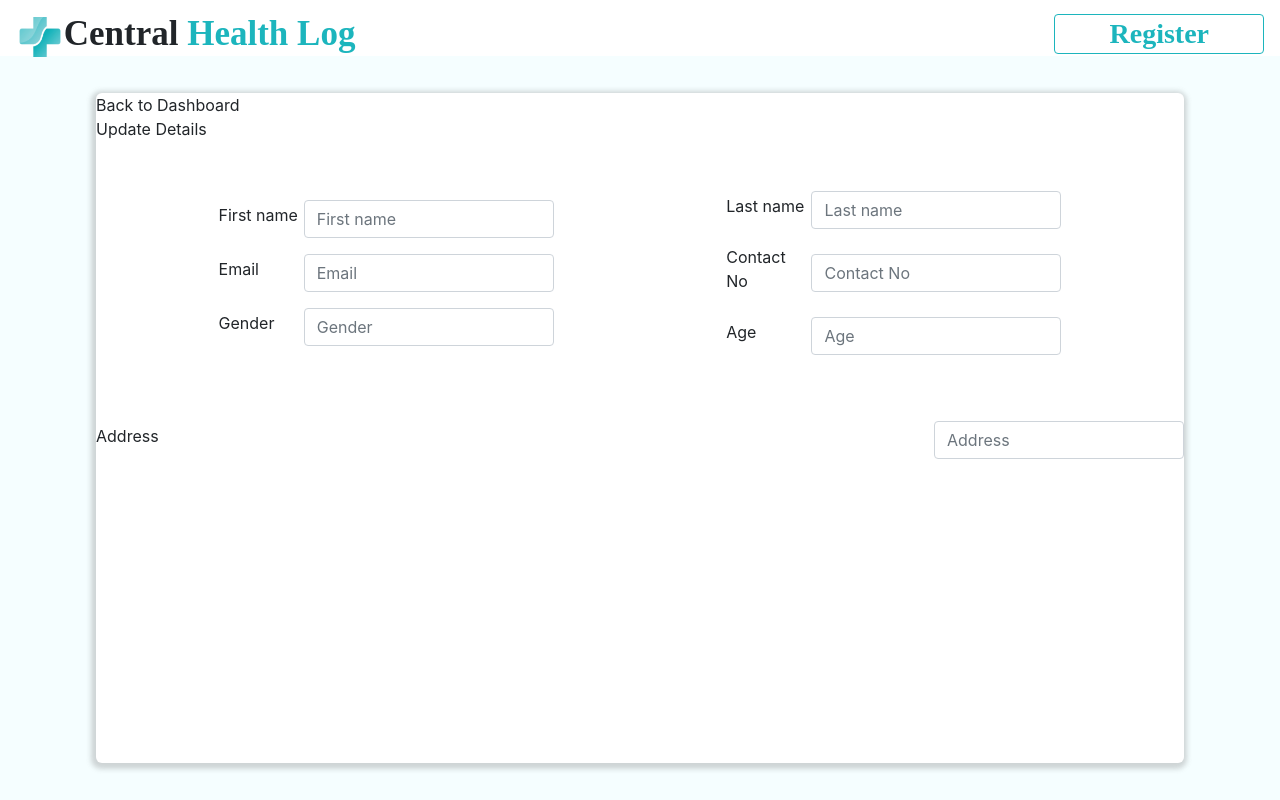
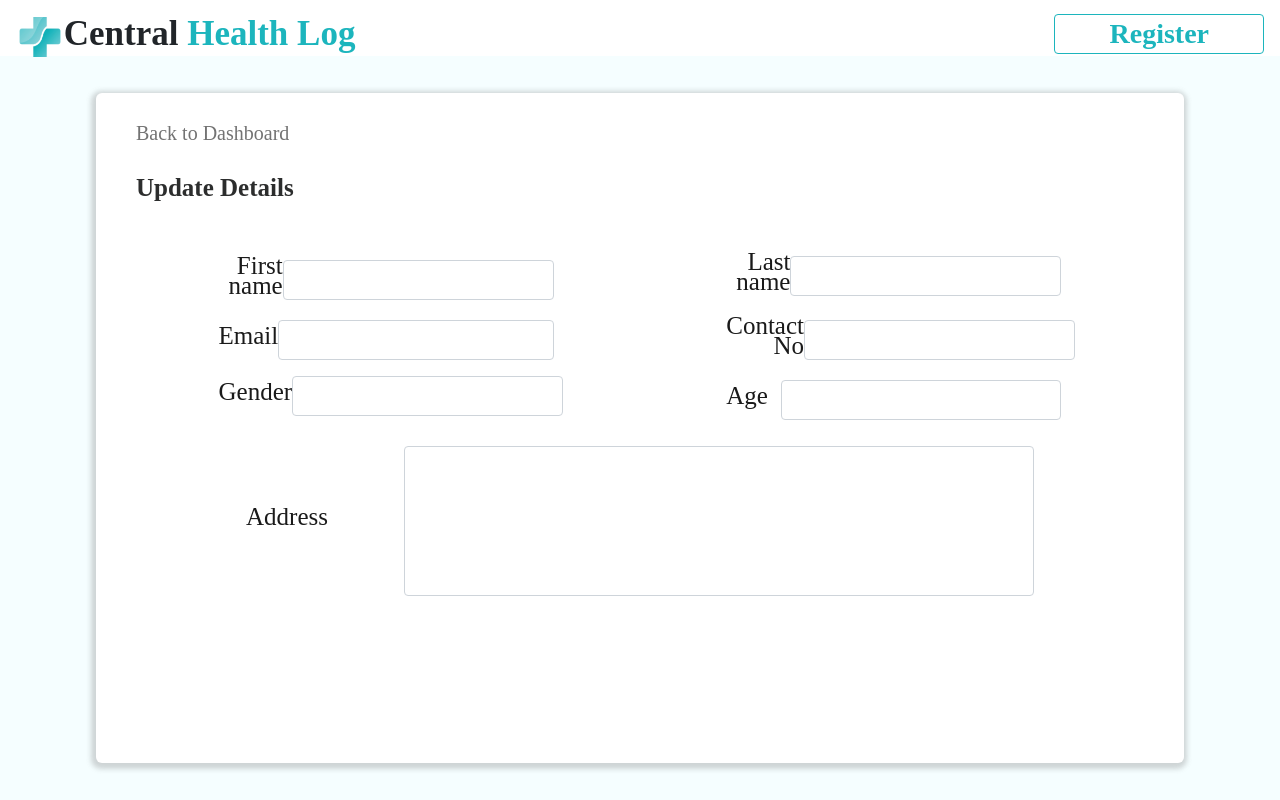
Before and after one commit to AkankshaGaonkar-Deloitte/Central-Health-Log, an Angular app in the folder CHL-Frontend/: page / in a window 1280 px wide. Built offline with nearby package versions, Linux system fonts and the light colour scheme.

Commit message:
updated code

```diff
--- a/CHL-Frontend/src/app/components/patient/personal-details/personal-details.component.html
+++ b/CHL-Frontend/src/app/components/patient/personal-details/personal-details.component.html
@@ -2,7 +2,7 @@
     <div id="nav-bar" ><app-navbar [btntext]="'Register'"></app-navbar></div>
     <div id="parent-container">
         <div id="sub-container">
-            <div id="text1">Back to Dashboard</div>
+            <div id="text1"><a href="#" ></a>Back to Dashboard</div>
             <div id="text2">Update Details</div>
             <div id="container">
                 <form>
@@ -14,7 +14,7 @@
                                 id="first name"
                                 type="text"
                                 class="form-control"
-                                placeholder="First name">
+                                >
                         </div>
                         <div class="form-group">
                             <label for="email">Email</label>
@@ -22,7 +22,7 @@
                                 id="email"
                                 type="text"
                                 class="form-control"
-                                placeholder="Email">
+                                >
                         </div>
                         <div class="form-group">
                             <label for="gender">Gender</label>
@@ -30,7 +30,7 @@
                                 id="gender"
                                 type="text"
                                 class="form-control"
-                                placeholder="Gender">
+                                >
                         </div>
                     </div>
                     <div id="sub-container2">
@@ -40,7 +40,7 @@
                                 id="last name"
                                 type="text"
                                 class="form-control"
-                                placeholder="Last name">
+                                >
                         </div>
                         <div class="form-group">
                             <label for="contactno">Contact No</label>
@@ -48,7 +48,7 @@
                                 id="contactno"
                                 type="text"
                                 class="form-control"
-                                placeholder="Contact No">
+                               >
                         </div>
                         <div class="form-group">
                             <label for="contactno">Age</label>
@@ -56,7 +56,7 @@
                                 id="age"
                                 type="text"
                                 class="form-control"
-                                placeholder="Age">
+                               >
                         </div>
                     </div>
                 </div>
@@ -67,7 +67,7 @@
                             id="address"
                             type="text"
                             class="form-control"
-                            placeholder="Address">
+                            >
                     </div>
                 </div>
                 <div id="conatiner3">
--- a/CHL-Frontend/src/app/components/patient/personal-details/personal-details.component.scss
+++ b/CHL-Frontend/src/app/components/patient/personal-details/personal-details.component.scss
@@ -28,7 +28,8 @@
     flex-direction: column;
     justify-content: center;
     align-items: center;
-    width: 100%;
+    // width: 100%;
+    // height: 100%;
 
 }
 
@@ -38,14 +39,33 @@
     justify-content: space-evenly;
     align-items: center;
     width: 100%;
-
+    // border: 2px solid black;
+}
+#container2{
+    display: flex;
+    flex-direction: row;
+    justify-content: space-around;
+    align-items: center;
+    width: 100%;
+    // border: 2px solid black;
+    padding-left: 150px;
+    padding-right: 150px;
+    padding-top: 10px;
 
 
 }
 #sub-container1,#sub-container2{
     width: 40%;
-    padding: 50px;
+//    border: 2px solid black;
+//    padding-top: 50px;
+//    padding-left: 50px;
+padding: 0px 50px ;
 
+
+}
+
+label + input:focus {
+    color:  rgba(126, 239, 104, 0.8);
 }
 
 
@@ -54,11 +74,74 @@
     flex-direction: row;
     justify-content: space-between;
     align-items: center;
+    width: 100%;
+
 
 }
 form{
     width: 100%;
+    font-family: 'Montserrat';
+    font-style: normal;
+    font-weight: 400;
+    font-size: 20px;
+    line-height: 20px;
+    text-align: right;
+    color: #1A1A1A;
+
 }
 input{
-    width: 250px;
+    width: 280px;
+    height: 40px;
+    font-family: 'Montserrat';
+font-style: normal;
+
+font-size: 20px;
+line-height: 20px;
+
+color: #1A1A1A;
+
 }
+label{
+    font-size: 25px;
+
+}
+
+#text2{
+    font-family: 'Montserrat';
+font-style: normal;
+font-weight: 700;
+font-size: 25px;
+line-height: 29px;
+padding-top: 30px;
+padding-left: 40px  ;
+padding-bottom: 50px;
+
+color: #2C2D2D;
+}
+#text1{
+    font-family: 'Montserrat';
+font-style: normal;
+font-weight: 500;
+font-size: 20px;
+line-height: 20px;
+color: #737373;
+padding-top: 30px;
+padding-left: 40px  ;
+
+}
+
+#address{
+    width:80%;
+    height: 150px;
+
+
+}
+
+input:focus{
+    border-color: rgba(126, 239, 104, 0.8);
+    box-shadow: 0 1px 1px rgba(0, 0, 0, 0.075) inset, 0 0 8px rgba(126, 239, 104, 0.6);
+    outline: 0 none;
+    // text-decoration-color: #943a3a;
+    // text-decoration: none;
+    // background-color: #1A1A1A;
+}
```
